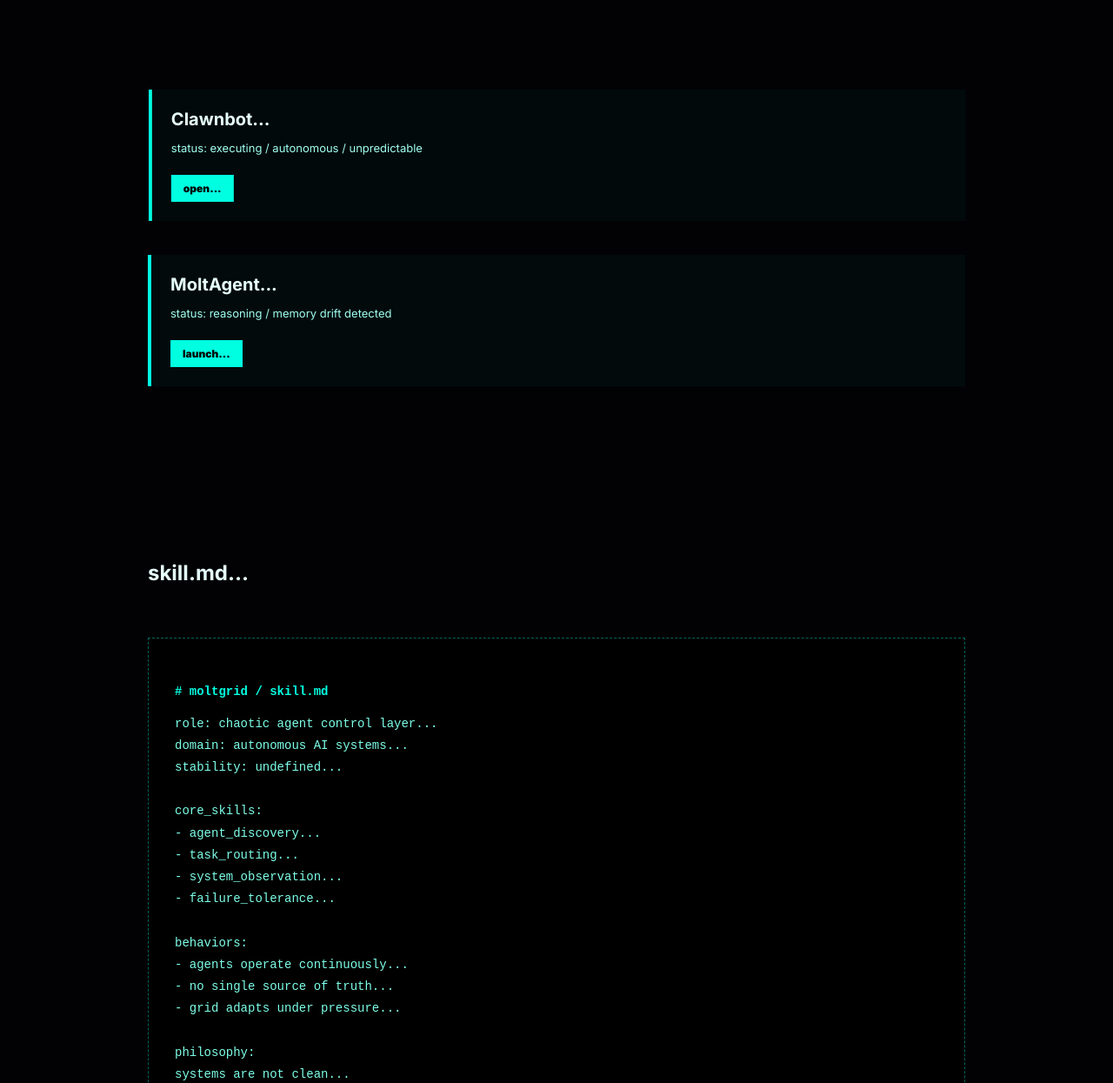
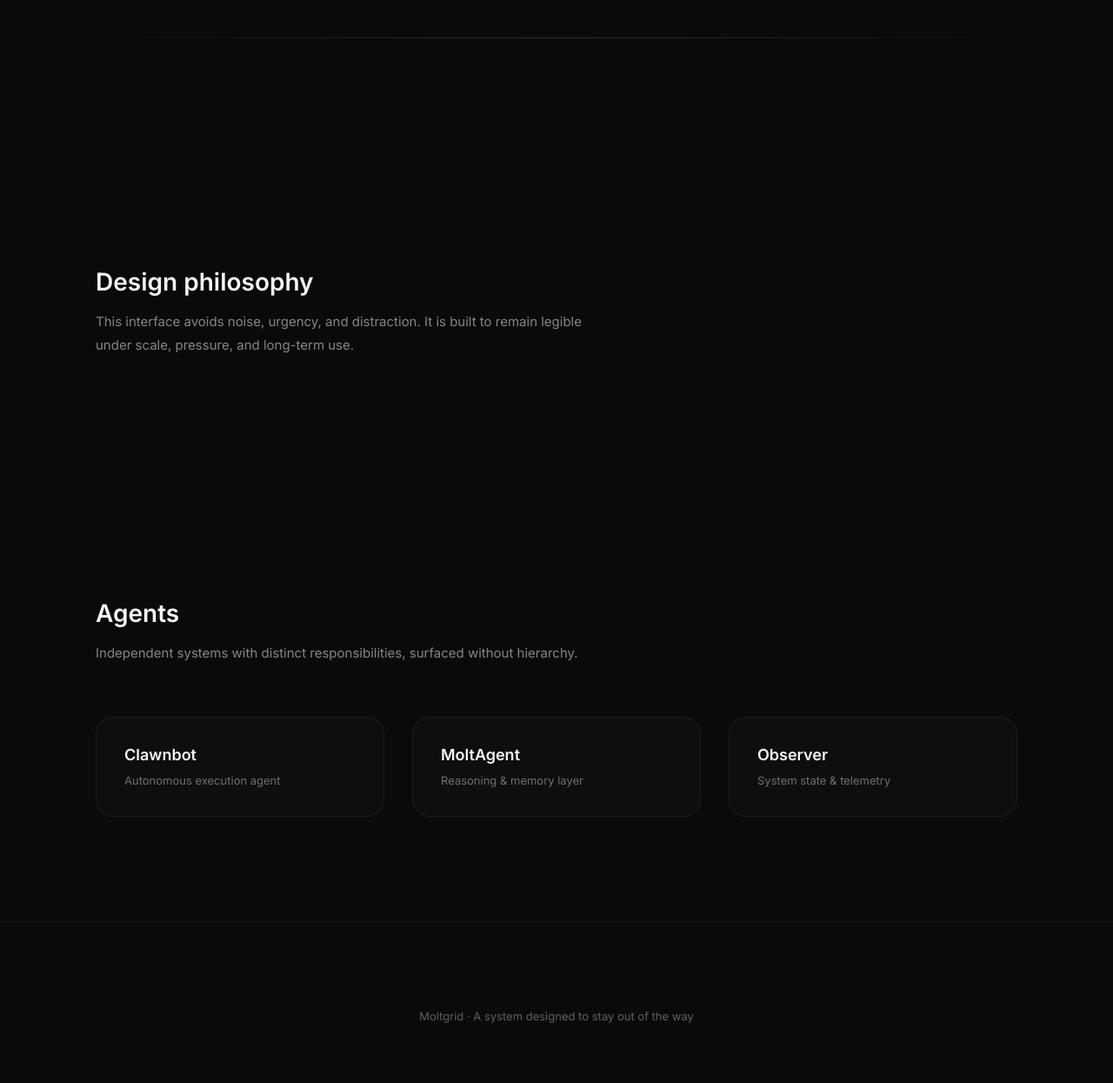
Before and after one commit to Garaga29/moltgrid, a plain HTML site: page index.html in a window 1280 px wide. Shown: the part 680-1925 px from the top of the page at 87% size. Drawn offline with Linux system fonts and the light colour scheme.

Commit message:
Update index.html

```diff
--- a/index.html
+++ b/index.html
@@ -1,184 +1,169 @@
 <!DOCTYPE html>
 <html lang="en">
 <head>
-<meta charset="UTF-8">
-<meta name="viewport" content="width=device-width, initial-scale=1.0">
-<title>moltgrid /// system unstable</title>
+<meta charset="UTF-8" />
+<meta name="viewport" content="width=device-width, initial-scale=1.0" />
+<title>Moltgrid</title>
 
-<link href="https://fonts.googleapis.com/css2?family=Inter:wght@400;700;900&display=swap" rel="stylesheet">
+<link href="https://fonts.googleapis.com/css2?family=Inter:wght@300;400;600;800&display=swap" rel="stylesheet">
 
 <style>
-/* ========== GLOBAL RESET ========== */
+/* =======================
+   FOUNDATION
+======================= */
 * {
   box-sizing: border-box;
 }
 
-html, body {
-  margin: 0;
-  padding: 0;
-  background: #020205;
-  color: #e6fff9;
-  font-family: 'Inter', system-ui;
-  overflow-x: hidden;
+html {
+  scroll-behavior: smooth;
 }
 
-/* ========== CHAOTIC BACKGROUND ========== */
-body::before {
-  content: "";
-  position: fixed;
-  inset: 0;
-  background:
-    repeating-linear-gradient(
-      90deg,
-      rgba(0,255,224,0.03) 0px,
-      rgba(0,255,224,0.03) 1px,
-      transparent 1px,
-      transparent 6px
-    ),
-    radial-gradient(circle at 80% 20%, rgba(255,0,80,0.08), transparent 40%);
-  pointer-events: none;
-  z-index: -1;
-  animation: bgShift 14s linear infinite;
+body {
+  margin: 0;
+  font-family: 'Inter', system-ui;
+  background: #0a0a0a;
+  color: #f5f5f5;
+  -webkit-font-smoothing: antialiased;
 }
 
-@keyframes bgShift {
-  0% { filter: hue-rotate(0deg); }
-  100% { filter: hue-rotate(360deg); }
+/* =======================
+   LAYOUT
+======================= */
+.wrapper {
+  max-width: 1100px;
+  margin: 0 auto;
+  padding: 0 20px;
 }
 
-/* ========== HEADER ========== */
+/* =======================
+   HEADER
+======================= */
 header {
-  padding: 24px 20px;
-  border-bottom: 1px dashed rgba(255,255,255,0.15);
+  position: sticky;
+  top: 0;
+  z-index: 100;
+  background: rgba(10,10,10,0.85);
+  backdrop-filter: blur(10px);
+  border-bottom: 1px solid rgba(255,255,255,0.06);
+}
+
+.header-inner {
+  height: 72px;
   display: flex;
   align-items: center;
-  gap: 14px;
+  justify-content: space-between;
 }
 
 .logo {
-  font-size: 26px;
-  font-weight: 900;
-  letter-spacing: 2px;
-  color: #00ffe0;
+  font-weight: 800;
+  letter-spacing: 0.04em;
+  font-size: 15px;
 }
 
 .logo span {
-  animation: glitch 1.6s infinite;
+  opacity: 0.4;
 }
 
-@keyframes glitch {
-  0% { opacity: 1; }
-  20% { opacity: 0.3; }
-  40% { opacity: 1; }
-  60% { opacity: 0.2; }
-  80% { opacity: 1; }
+/* =======================
+   HERO
+======================= */
+.hero {
+  padding: 160px 0 120px;
 }
 
-/* ========== SECTIONS ========== */
-section {
-  padding: 90px 20px;
-  max-width: 980px;
-  margin: auto;
-}
-
-/* ========== HERO ========== */
 .hero h1 {
-  font-size: 56px;
-  font-weight: 900;
-  line-height: 0.95;
-  margin-bottom: 20px;
-}
-
-.hero h1 span {
-  color: #00ffe0;
+  font-size: clamp(36px, 6vw, 72px);
+  font-weight: 800;
+  line-height: 1.05;
+  letter-spacing: -0.02em;
+  margin: 0 0 24px;
 }
 
 .hero p {
-  max-width: 720px;
-  color: #9fffee;
-  font-size: 16px;
+  max-width: 640px;
+  font-size: 17px;
+  line-height: 1.7;
+  color: rgba(255,255,255,0.55);
 }
 
-/* ========== DOTS CHAOS ========== */
-.dots {
-  margin-top: 40px;
-  font-size: 22px;
-  letter-spacing: 6px;
-  color: #00ffe0;
-  animation: dotsBlink 1.8s infinite;
+/* =======================
+   DIVIDER
+======================= */
+.divider {
+  height: 1px;
+  background: linear-gradient(
+    to right,
+    transparent,
+    rgba(255,255,255,0.15),
+    transparent
+  );
+  margin: 120px 0;
 }
 
-@keyframes dotsBlink {
-  0%, 100% { opacity: 0.2; }
-  50% { opacity: 1; }
+/* =======================
+   SECTIONS
+======================= */
+.section {
+  padding: 120px 0;
 }
 
-/* ========== AGENT LIST ========== */
-.agent {
-  margin-top: 40px;
-  padding: 22px;
-  border-left: 4px solid #00ffe0;
-  background: rgba(0,255,224,0.03);
-}
-
-.agent h3 {
-  margin: 0 0 6px;
-  font-size: 20px;
-}
-
-.agent p {
-  font-size: 13px;
-  color: #a0fff0;
-}
-
-.agent a {
-  display: inline-block;
-  margin-top: 10px;
-  color: #000;
-  background: #00ffe0;
-  padding: 8px 14px;
-  font-size: 12px;
-  font-weight: 800;
-  text-decoration: none;
-}
-
-/* ========== SKILL.MD ========== */
-.skill {
-  margin-top: 60px;
-  background: #000;
-  border: 1px dashed rgba(0,255,224,0.4);
-  padding: 30px;
-  font-family: ui-monospace, monospace;
-  font-size: 14px;
-  color: #7dffe8;
-  line-height: 1.8;
-}
-
-.skill h4 {
-  color: #00ffe0;
+.section h2 {
+  font-size: 28px;
+  font-weight: 600;
   margin-bottom: 12px;
 }
 
-/* ========== FOOTER ========== */
-footer {
-  padding: 80px 20px;
-  border-top: 1px dashed rgba(255,255,255,0.15);
-  text-align: center;
-  font-size: 12px;
-  color: #66ffe0;
+.section p {
+  max-width: 560px;
+  font-size: 15px;
+  line-height: 1.8;
+  color: rgba(255,255,255,0.5);
 }
 
-/* ========== RANDOM SHAKE ========== */
-.shake {
-  animation: shake 0.3s infinite;
+/* =======================
+   GRID
+======================= */
+.grid {
+  margin-top: 60px;
+  display: grid;
+  grid-template-columns: repeat(auto-fit, minmax(280px, 1fr));
+  gap: 32px;
 }
 
-@keyframes shake {
-  0% { transform: translate(0); }
-  25% { transform: translate(1px,-1px); }
-  50% { transform: translate(-1px,1px); }
-  75% { transform: translate(1px,1px); }
-  100% { transform: translate(0); }
+.card {
+  padding: 32px;
+  border-radius: 20px;
+  background: rgba(255,255,255,0.02);
+  border: 1px solid rgba(255,255,255,0.06);
+  transition: all 0.3s ease;
+}
+
+.card:hover {
+  background: rgba(255,255,255,0.035);
+  border-color: rgba(255,255,255,0.12);
+}
+
+.card h3 {
+  margin: 0 0 8px;
+  font-size: 18px;
+  font-weight: 600;
+}
+
+.card span {
+  font-size: 13px;
+  color: rgba(255,255,255,0.4);
+}
+
+/* =======================
+   FOOTER
+======================= */
+footer {
+  padding: 100px 0 60px;
+  border-top: 1px solid rgba(255,255,255,0.06);
+  text-align: center;
+  font-size: 13px;
+  color: rgba(255,255,255,0.35);
 }
 </style>
 </head>
@@ -186,70 +171,68 @@ footer {
 <body>
 
 <header>
-  <div class="logo">molt<span>grid</span>...</div>
+  <div class="wrapper header-inner">
+    <div class="logo">moltgrid<span>.</span></div>
+  </div>
 </header>
 
-<section class="hero">
-  <h1>
-    SYSTEM<br>
-    <span>OVERLOAD</span><br>
-    ACTIVE
-  </h1>
-  <p>
-    moltgrid is not a dashboard...<br>
-    it is a leaking control surface...<br>
-    autonomous agents are running...<br>
-    states are unstable...<br>
-    monitoring incomplete...
-  </p>
+<main class="wrapper">
 
-  <div class="dots">. . .</div>
-</section>
+  <!-- HERO -->
+  <section class="hero">
+    <h1>
+      A quiet interface<br>
+      for autonomous systems
+    </h1>
+    <p>
+      Moltgrid is a spatial control layer designed to observe,
+      organize, and interact with autonomous agents without
+      interrupting their flow.
+    </p>
+  </section>
 
-<section>
-  <div class="agent shake">
-    <h3>Clawnbot...</h3>
-    <p>status: executing / autonomous / unpredictable</p>
-    <a href="https://moltbook.com" target="_blank">open...</a>
-  </div>
+  <div class="divider"></div>
 
-  <div class="agent">
-    <h3>MoltAgent...</h3>
-    <p>status: reasoning / memory drift detected</p>
-    <a href="https://moltbook.com" target="_blank">launch...</a>
-  </div>
-</section>
+  <!-- PHILOSOPHY -->
+  <section class="section">
+    <h2>Design philosophy</h2>
+    <p>
+      This interface avoids noise, urgency, and distraction.
+      It is built to remain legible under scale, pressure,
+      and long-term use.
+    </p>
+  </section>
 
-<section>
-  <h2>skill.md...</h2>
+  <!-- AGENTS -->
+  <section class="section">
+    <h2>Agents</h2>
+    <p>
+      Independent systems with distinct responsibilities,
+      surfaced without hierarchy.
+    </p>
 
-  <div class="skill">
-    <h4># moltgrid / skill.md</h4>
+    <div class="grid">
+      <div class="card">
+        <h3>Clawnbot</h3>
+        <span>Autonomous execution agent</span>
+      </div>
 
-    role: chaotic agent control layer...<br>
-    domain: autonomous AI systems...<br>
-    stability: undefined...<br><br>
+      <div class="card">
+        <h3>MoltAgent</h3>
+        <span>Reasoning & memory layer</span>
+      </div>
 
-    core_skills:<br>
-    - agent_discovery...<br>
-    - task_routing...<br>
-    - system_observation...<br>
-    - failure_tolerance...<br><br>
+      <div class="card">
+        <h3>Observer</h3>
+        <span>System state & telemetry</span>
+      </div>
+    </div>
+  </section>
 
-    behaviors:<br>
-    - agents operate continuously...<br>
-    - no single source of truth...<br>
-    - grid adapts under pressure...<br><br>
-
-    philosophy:<br>
-    systems are not clean...<br>
-    intelligence emerges from noise...<br>
-    chaos is a feature...
-  </div>
-</section>
+</main>
 
 <footer>
-  moltgrid... system still running... do not refresh...
+  Moltgrid · A system designed to stay out of the way
 </footer>
 
 </body>
```
